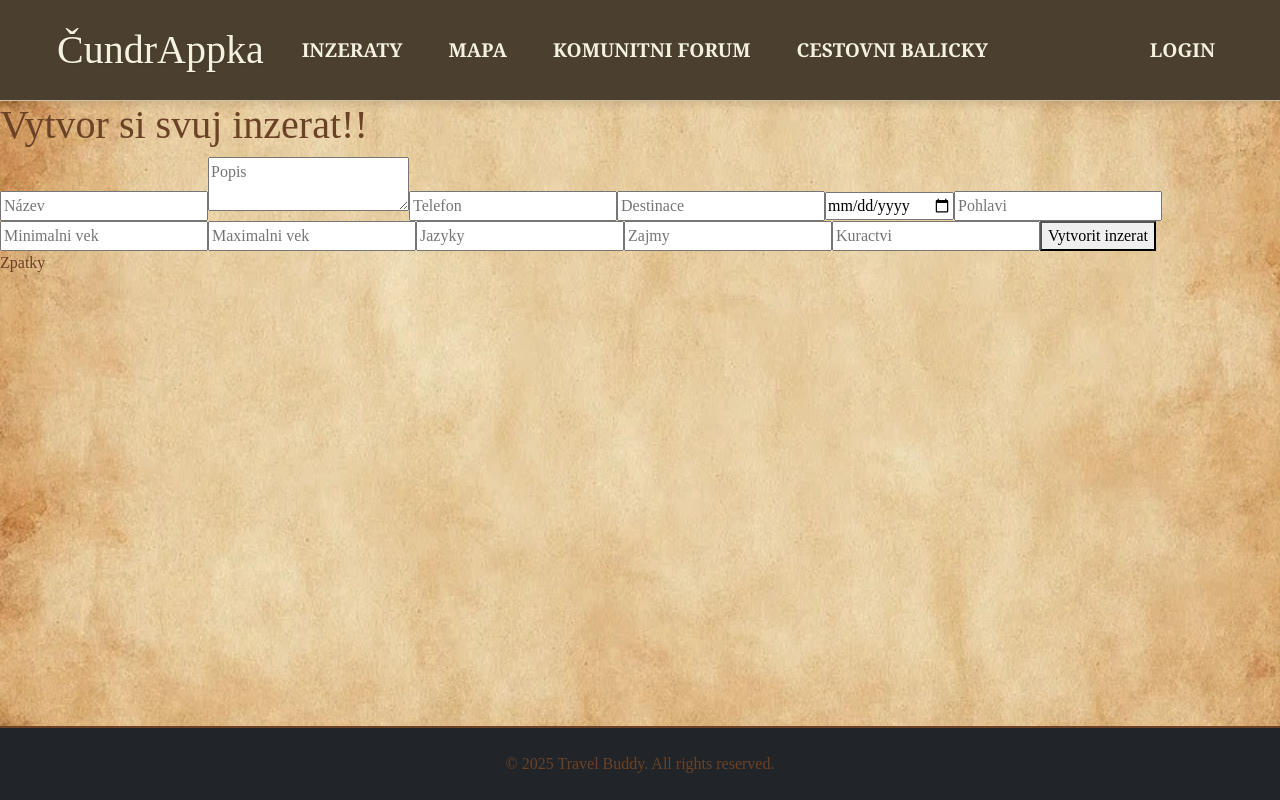
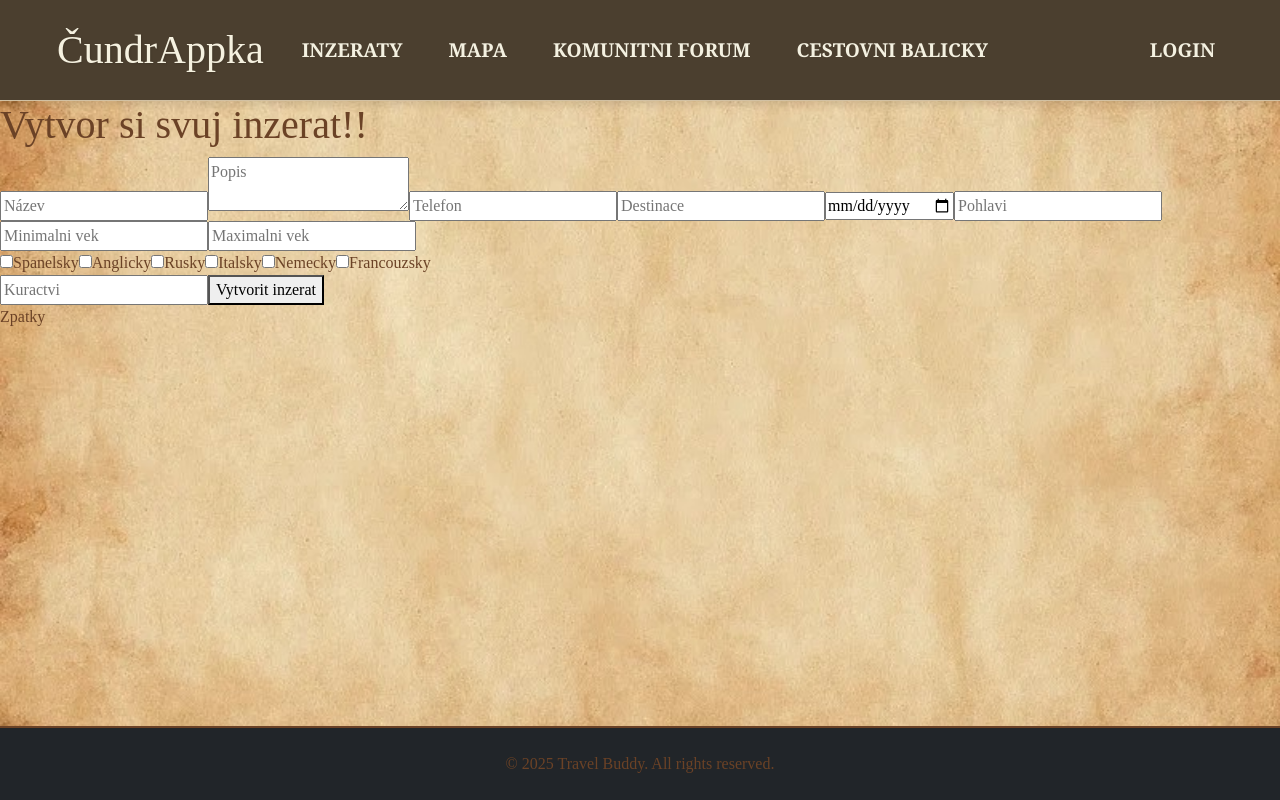
Before and after one commit to gyarab/2024-4e-Javurkova-CundrAppka, a React (Create React App) app in the folder client/: page /inzeraty/zverejnit in a window 1280 px wide. Built offline with nearby package versions, Linux system fonts and the light colour scheme; no server answers.

Commit message:
filters (destination, age, spoken languages etc) for ads

```diff
--- a/client/src/models/ad.ts
+++ b/client/src/models/ad.ts
@@ -9,8 +9,7 @@ export interface Ad {
       gender?: "Muž" | "Žena"
       minAge?: string
       maxAge?: string
-      languages?: string
-      interests?: string
+      languages?: string[]
       smokingPreference?: "Kuřák" | "Nekuřák"
     }
     createdAt: string
--- a/client/src/pages/ads/AdsPage.tsx
+++ b/client/src/pages/ads/AdsPage.tsx
@@ -48,11 +48,57 @@ function AdsPage() {
         checkAuthStatus();
     }, []);
 
-    const filteredAds = ads.filter(ad =>
+    var filteredAds = ads.filter(ad =>
         ad.title.toLowerCase().includes(searchQuery.toLowerCase()) ||
         ad.description.toLowerCase().includes(searchQuery.toLowerCase())||
         ad.destination?.toLowerCase().includes(searchQuery.toLowerCase())
     );
+
+    const [filters, setFilters] = useState({
+        destination: '',
+        date: '',
+        userAge: '',
+        gender: '',
+        languages: [] as string[],
+        smokingPreference: '',
+    });
+
+    // Handle filter change
+    const handleFilterChange = (e: React.ChangeEvent<HTMLInputElement | HTMLSelectElement>) => {
+        const { name, value } = e.target;
+
+        // For multi-select languages, handle checkbox behavior
+        if (name === 'languages') {
+            setFilters(prevFilters => {
+                const selectedLanguages = prevFilters.languages.includes(value)
+                    ? prevFilters.languages.filter(lang => lang !== value)
+                    : [...prevFilters.languages, value];
+                return { ...prevFilters, languages: selectedLanguages };
+            });
+        } else {
+            setFilters({ ...filters, [name]: value });
+        }
+    };
+
+    filteredAds = ads.filter(ad => {
+        const adMinAge = ad.preferences?.minAge ? Number(ad.preferences.minAge) : null;
+        const adMaxAge = ad.preferences?.maxAge ? Number(ad.preferences.maxAge) : null;
+        const userAge = filters.userAge ? Number(filters.userAge) : null;
+
+        return (
+          (!userAge ||  // If user doesn't enter age, show all ads
+            (adMinAge === null && adMaxAge === null) ||  // Show ads with no min/max age
+            (adMinAge !== null && adMaxAge === null && userAge >= adMinAge) ||  // Show ads where user is older than minAge
+            (adMinAge === null && adMaxAge !== null && userAge <= adMaxAge) ||  // Show ads where user is younger than maxAge
+            (adMinAge !== null && adMaxAge !== null && userAge >= adMinAge && userAge <= adMaxAge) // Show ads within range
+          ) &&
+          (filters.destination ? (ad.destination && ad.destination.toLowerCase().includes(filters.destination.toLowerCase())) : true) &&
+          (filters.date ? (ad.date && ad.date === filters.date) : true) &&
+          (filters.gender ? (!ad.preferences?.gender || ad.preferences.gender === filters.gender) : true) &&
+          (filters.languages.length > 0 ? (ad.preferences?.languages?.some((lang: string) => filters.languages.includes(lang))) : true) &&
+          (filters.smokingPreference ? (!ad.preferences?.smokingPreference || ad.preferences.smokingPreference === filters.smokingPreference) : true)
+        );
+      });
 
     return (
         <>
@@ -82,11 +128,98 @@ function AdsPage() {
 
                     <input
                         type="text"
-                        placeholder="Search ads..."
+                        placeholder="Hledat inzerat.."
                         value={searchQuery}
                         onChange={(e) => setSearchQuery(e.target.value)}
                         className="p-2 border rounded mb-4 w-full"
                     />
+
+                    {/* Filters */}
+                    <div className="filters">
+                        <input
+                        type="text"
+                        name="destination"
+                        placeholder="Destinace"
+                        onChange={handleFilterChange}
+                        />
+
+                        <input
+                        type="date"
+                        name="date"
+                        onChange={handleFilterChange}
+                        />
+
+                        <select name="gender" value={filters.gender} onChange={handleFilterChange}>
+                        <option value="">Pohlavi</option>
+                        <option value="Žena">Žena</option>
+                        <option value="Nekuřák">Muž</option>
+                        </select>
+
+                        {/* Language Filter (Multiple Choice) */}
+                        <div>
+                            <label>
+                                <input
+                                    type="checkbox"
+                                    name="languages"
+                                    value="spanish"
+                                    onChange={handleFilterChange}
+                                />
+                                Spanelsky
+                            </label>
+                            <label>
+                                <input
+                                    type="checkbox"
+                                    name="languages"
+                                    value="english"
+                                    onChange={handleFilterChange}
+                                />
+                                Anglicky
+                            </label>
+                            <label>
+                                <input
+                                    type="checkbox"
+                                    name="languages"
+                                    value="russian"
+                                    onChange={handleFilterChange}
+                                />
+                                Rusky
+                            </label>
+                            <label>
+                                <input
+                                    type="checkbox"
+                                    name="languages"
+                                    value="italian"
+                                    onChange={handleFilterChange}
+                                />
+                                Italsky
+                            </label>
+                            <label>
+                                <input
+                                    type="checkbox"
+                                    name="languages"
+                                    value="german"
+                                    onChange={handleFilterChange}
+                                />
+                                Nemecky
+                            </label>
+                        </div>
+
+                        <input
+                        type="number"
+                        name="userAge"
+                        placeholder="Muj vek"
+                        value={filters.userAge}
+                        onChange={handleFilterChange}
+                        />
+
+
+                        <select name="smokingPreference" value={filters.smokingPreference} onChange={handleFilterChange}>
+                        <option value="">Kuractvi</option>
+                        <option value="Kuřák">Kuřák</option>
+                        <option value="Nekuřák">Nekuřák</option>
+                        </select>
+                    </div>
+
 
                     <div className="ads-container">
                         {filteredAds.length > 0 ? (
--- a/client/src/pages/ads/CreateAdPage.tsx
+++ b/client/src/pages/ads/CreateAdPage.tsx
@@ -5,6 +5,7 @@ import { Ad } from 'models/ad';
 
 type AdFormData = Partial<Omit<Ad, '_id' | 'createdAt' | 'updatedAt'>>;
 function CreateAdPage() {
+
   const [adData, setAdData] = useState<AdFormData>({
     title: '',
     description: '',
@@ -15,11 +16,11 @@ function CreateAdPage() {
       gender: '',
       minAge: '',
       maxAge: '',
-      languages: '',
-      interests: '',
+      languages: [] as string[],
       smokingPreference: ''
     }
-  });
+    });
+
     const { createAd } = useCreateAd()
     const navigate = useNavigate()
     const [loading, setLoading] = useState(false)
@@ -40,6 +41,19 @@ function CreateAdPage() {
       } else {
         alert('Nastal problém při vytváření inzerátu');
       }
+    };
+
+    const handleLanguageChange = (e: React.ChangeEvent<HTMLInputElement>) => {
+      const value = e.target.value;
+      setAdData({
+        ...adData,
+        preferences: {
+          ...adData.preferences,
+          languages: e.target.checked
+            ? [...adData.preferences.languages, value]
+            : adData.preferences.languages.filter((lang: string) => lang !== value),
+        },
+      });
     };
 
 
@@ -93,16 +107,57 @@ function CreateAdPage() {
           onChange={(e) => setAdData({ ...adData, preferences: { ...adData.preferences, maxAge: e.target.value } })}
           placeholder="Maximalni vek"
         />
-        <input
-          name="preferences.languages"
-          onChange={(e) => setAdData({ ...adData, preferences: { ...adData.preferences, languages: e.target.value } })}
-          placeholder="Jazyky"
-        />
-        <input
-          name="preferences.interests"
-          onChange={(e) => setAdData({ ...adData, preferences: { ...adData.preferences, interests: e.target.value } })}
-          placeholder="Zajmy"
-        />
+      {/* Checkboxes for languages */}
+      <div>
+          <label>
+            <input
+              type="checkbox"
+              value="spanish"
+              onChange={handleLanguageChange}
+            />
+            Spanelsky
+          </label>
+          <label>
+            <input
+              type="checkbox"
+              value="english"
+              onChange={handleLanguageChange}
+            />
+            Anglicky
+          </label>
+          <label>
+            <input
+              type="checkbox"
+              value="russian"
+              onChange={handleLanguageChange}
+            />
+            Rusky
+          </label>
+          <label>
+            <input
+              type="checkbox"
+              value="italian"
+              onChange={handleLanguageChange}
+            />
+            Italsky
+          </label>
+          <label>
+            <input
+              type="checkbox"
+              value="german"
+              onChange={handleLanguageChange}
+            />
+            Nemecky
+          </label>
+          <label>
+            <input
+              type="checkbox"
+              value="french"
+              onChange={handleLanguageChange}
+            />
+            Francouzsky
+          </label>
+        </div>
         <input
           name="preferences.smokingPreference"
           onChange={(e) => setAdData({ ...adData, preferences: { ...adData.preferences, smokingPreference: e.target.value } })}
--- a/client/src/pages/ads/UpdateAdPage.tsx
+++ b/client/src/pages/ads/UpdateAdPage.tsx
@@ -76,8 +76,7 @@ function UpdateAdPage() {
     minAge: "Minimální věk",
     maxAge: "Maximální věk",
     languages: "Jazyky",
-    smokingPreference: "Kuřácká preference",
-    interests: "Zájmy"
+    smokingPreference: "Kuřácká preference"
   };
 
 
```
Also changed, not shown: client/src/pages/ads/ViewAdPage.tsx (+16 -4 lines), 1 other file (tests, documents, lock files or other folders).
